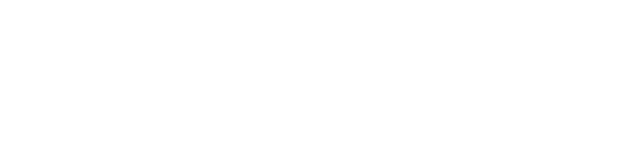
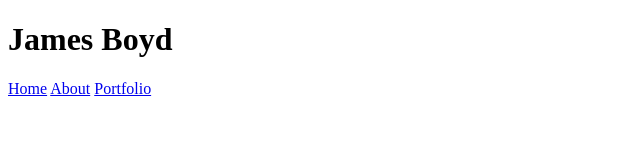
Before and after one commit to JamesBoyd2011/Personal-Website-Project, a plain HTML site: page index.html in a window 1280 px wide. Shown: the whole page, without its empty margins (0-640 px from the left). Drawn offline with Linux system fonts and the light colour scheme.

Commit message:
Linking html files to the css file.

```diff
--- a/index.html
+++ b/index.html
@@ -4,8 +4,18 @@
         <meta charset="UTF-8">
         <meta name="viewport" content="width=device-width, initial-scale=1.0">
         <title>Document</title>
+        <link rel="stylesheet" href="./style.css">
     </head>
     <body>
-
+        <header>
+            <h1>James Boyd</h1>
+        </header>
+        <nav>
+            <a href="./index.html">Home</a>
+            <a href="./about.html">About</a>
+            <a href="./portfolio.html">Portfolio</a>
+        </nav>
+        <main></main>
+        <footer></footer>
     </body>
 </html>
```
Also changed, not shown: about.html (+2 -0 lines), portfolio.html (+2 -0 lines). Lines whose indentation alone changed are shown as unchanged.
